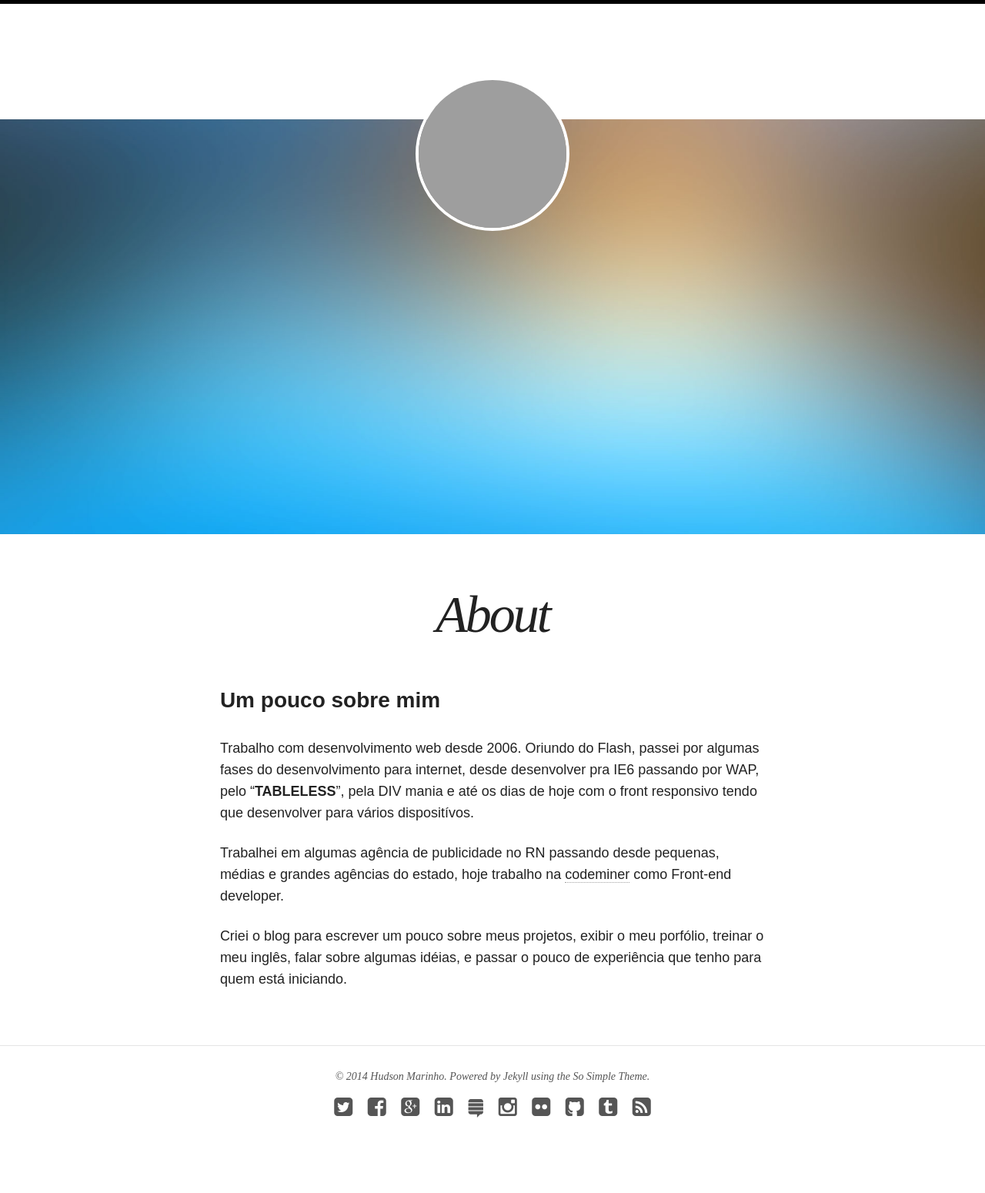
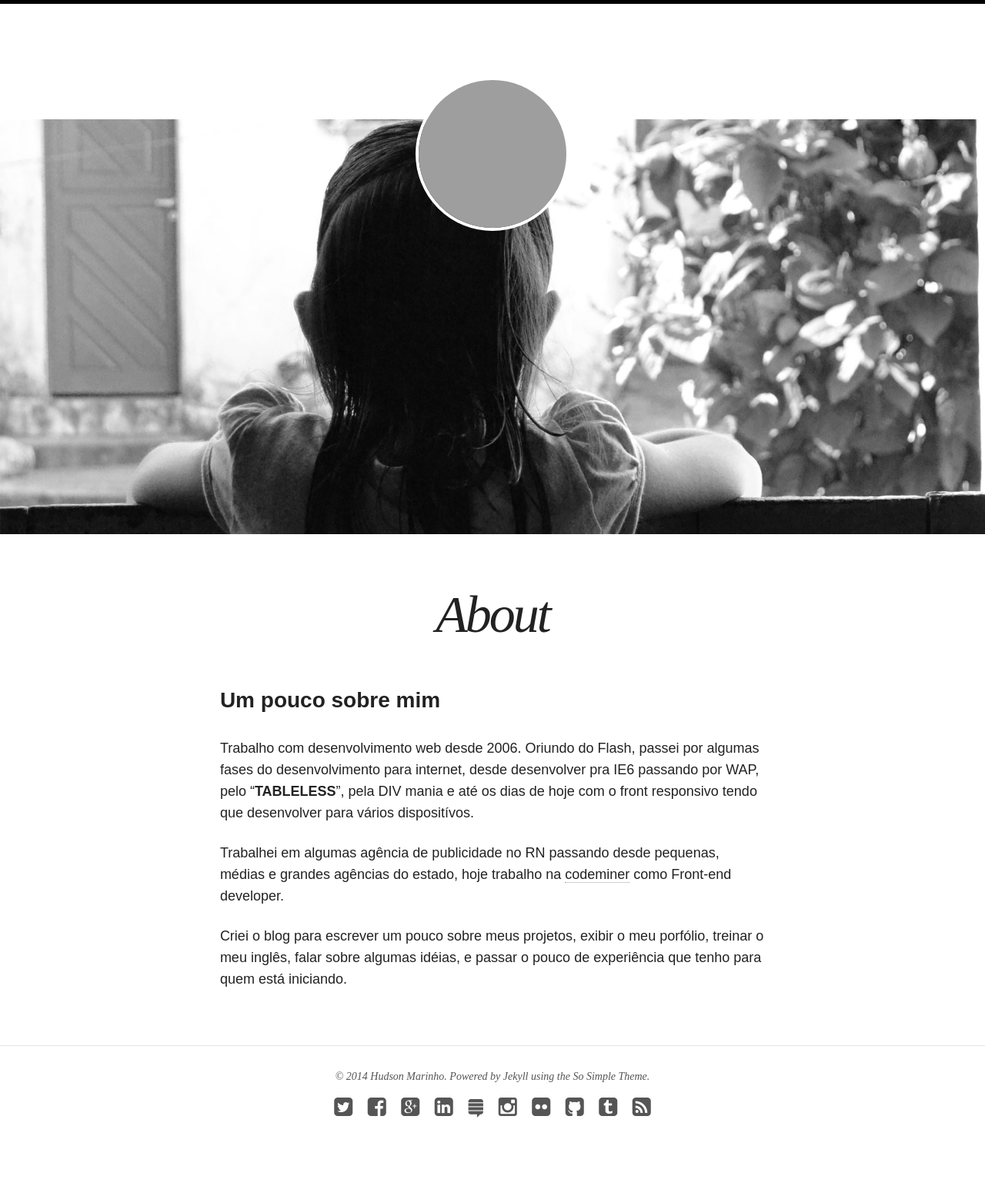
Before and after one commit to hudsonmarinho/hudsonmarinho.github.io, a Jekyll site: the page built from about/index.md, in a window 1280 px wide. Shown: the whole page at 77% size. Built offline with Jekyll 4.4.1, drawn with Linux system fonts in a browser that asks for light colours; nearby versions of some CDN libraries; grey boxes are pictures that could not be loaded.

Commit message:
changed image cover page

```diff
--- a/about/index.md
+++ b/about/index.md
@@ -4,7 +4,7 @@ title: About
 excerpt: "My personal website where I talk about front-end, development like HTML5, javascript, CSS3, thoughts, projects and photography"
 date:   2014-09-26 00:00:00
 image:
-  feature: so-simple-sample-image-4.jpg
+  feature: about.jpg
 ---
 
 ### Um pouco sobre mim
```
Also changed, not shown: images/about.jpg (added).
